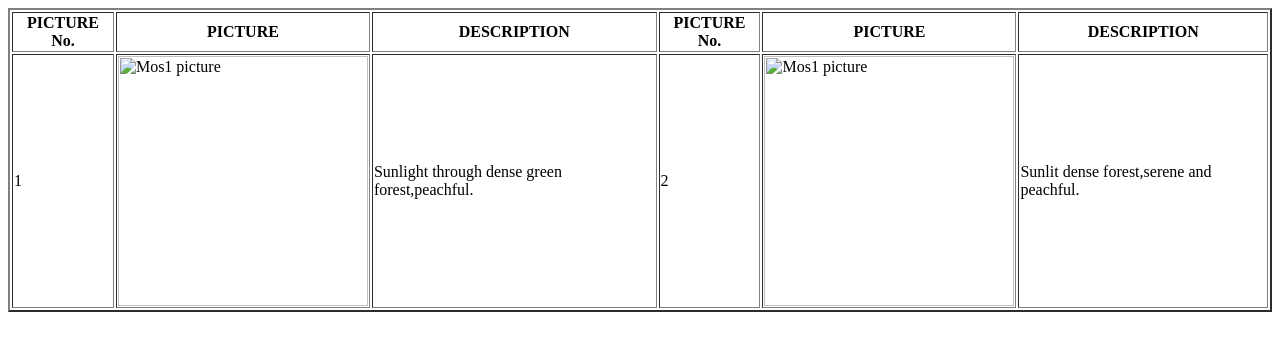
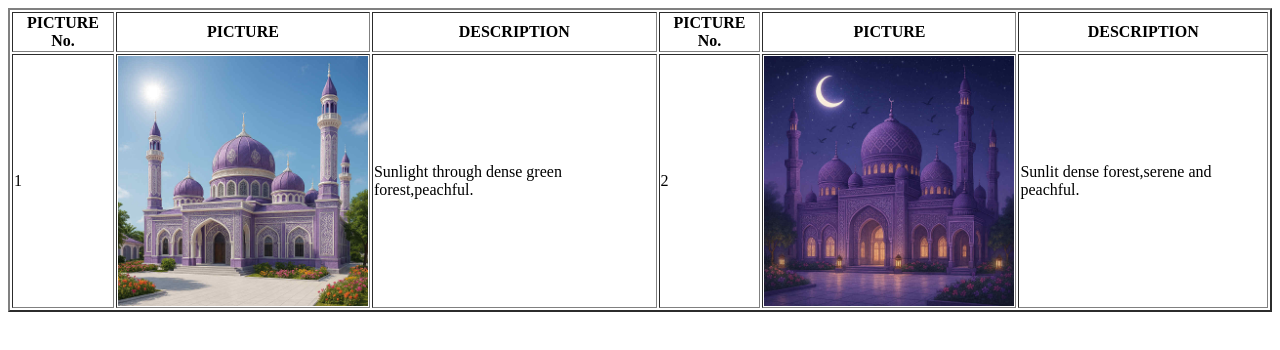
Before and after one commit to Sitinurbahya1101/My-webpage-, a plain HTML site: page index.html in a window 1280 px wide. Drawn offline with Linux system fonts and the light colour scheme.

Commit message:
Update index.html

```diff
--- a/index.html
+++ b/index.html
@@ -9,9 +9,9 @@
 </tr>
   <tr>
     <td>1</td>
-    <td><img src="mountain1.jpg" width="250" helght="150" alt="Mos1 picture"> </td>
+    <td><img src="mos1.jpeg" width="250" helght="150" alt="Mos1 picture"> </td>
     <td>Sunlight through dense green forest,peachful.</td>
    <td>2</td>
-    <td><img src="sunrise3.jpg" width="250" helght="150" alt="Mos1 picture"> </td>
+    <td><img src="mos2.jpeg" width="250" helght="150" alt="Mos1 picture"> </td>
     <td>Sunlit dense forest,serene and peachful.</td>
     </tr>
```
